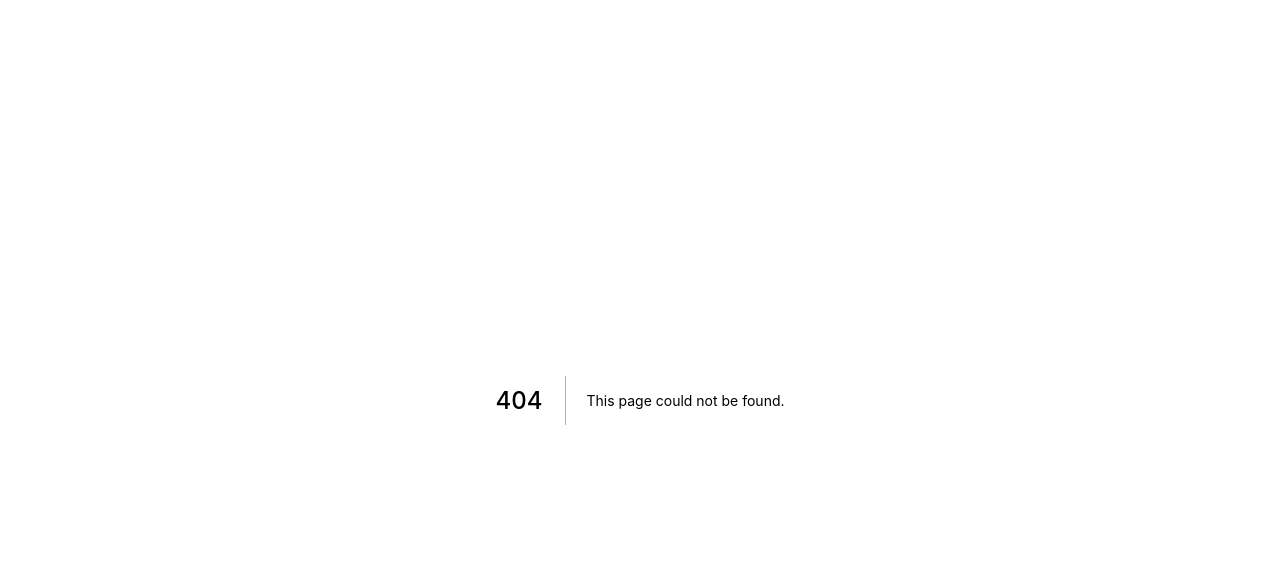
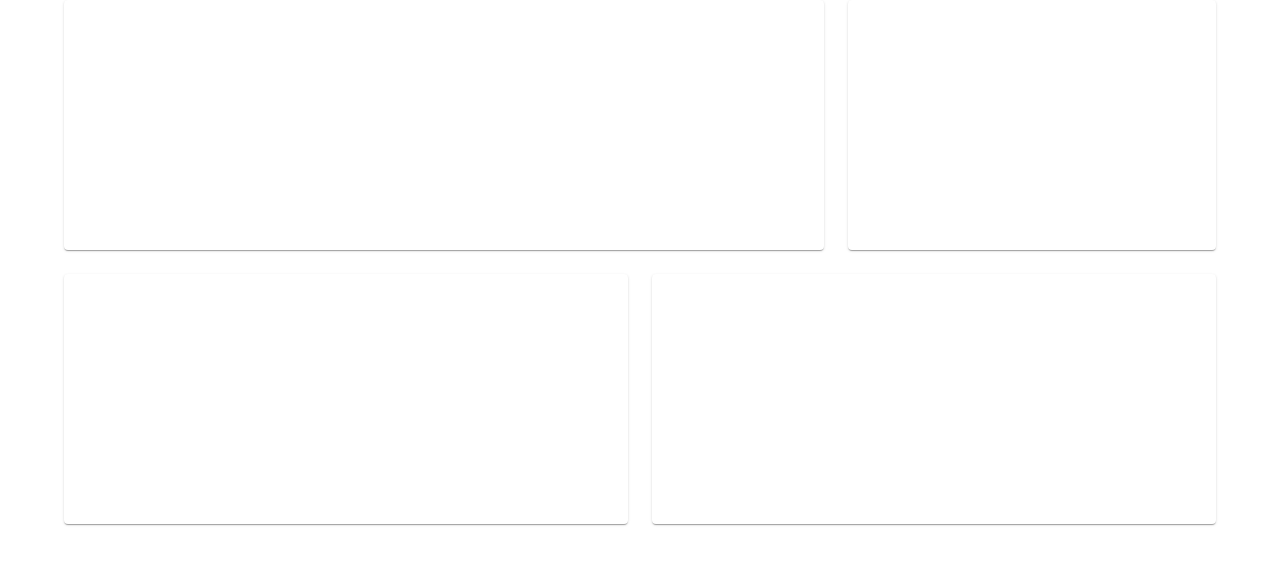
Before and after one commit to ProCyEd/IOT-Project-Frontend, a Next.js app: page /grid in a window 1280 px wide. Before the commit this address had no page. Shown: the top 564 px of the page. Built offline with nearby package versions, Linux system fonts and the light colour scheme.

Commit message:
IOT-5 #time 30m

```diff
--- a/package.json
+++ b/package.json
@@ -18,6 +18,8 @@
     "react-bootstrap": "^2.0.2",
     "react-dom": "17.0.2",
     "recharts": "^2.1.6",
+    "sass": "^1.43.4",
+    "scss": "^0.2.4",
     "socket.io": "^4.3.2",
     "socket.io-client": "^4.3.2"
   },
--- /dev/null
+++ b/pages/grid.jsx
@@ -0,0 +1,60 @@
+import React from 'react';
+import Grid from '@mui/material/Grid';
+import Paper from '@mui/material/Paper';
+import Contaienr from '@mui/material/Container';
+import style from '../styles/grid.module.scss';
+
+export default function ExampleGrid(){
+    return(
+        <Contaienr>
+            <Grid display="flex" container spacing={3}>
+                <Grid item xs={8}>
+                    <Paper
+                        sx={{
+                        p: 1,
+                        display: 'flex',
+                        flexDirection: 'column',
+                        height: 250,
+                        }}
+                    >
+
+                    </Paper>
+                </Grid>
+                <Grid item xs={4}>
+                    <Paper
+                        sx={{
+                        p: 1,
+                        display: 'flex',
+                        flexDirection: 'column',
+                        height: 250,
+                        }}
+                    >
+
+                    </Paper>
+                </Grid>
+                <Grid item xs={6}>
+                    <Paper
+                        sx={{
+                        p: 1,
+                        display: 'flex',
+                        flexDirection: 'column',
+                        height: 250,
+                        }}
+                    >
+                    </Paper>
+                </Grid>
+                <Grid item xs={6}>
+                    <Paper
+                        sx={{
+                        p: 1,
+                        display: 'flex',
+                        flexDirection: 'column',
+                        height: 250,
+                        }}
+                    >
+                    </Paper>
+                </Grid>
+            </Grid>
+        </Contaienr>
+    )
+}
--- /dev/null
+++ b/styles/grid.module.scss
@@ -0,0 +1,7 @@
+
+
+.box{
+    height: 10em;
+    width: 10em;
+    background-color: black;
+}
```
Also changed, not shown: 1 other file (tests, documents, lock files or other folders).
